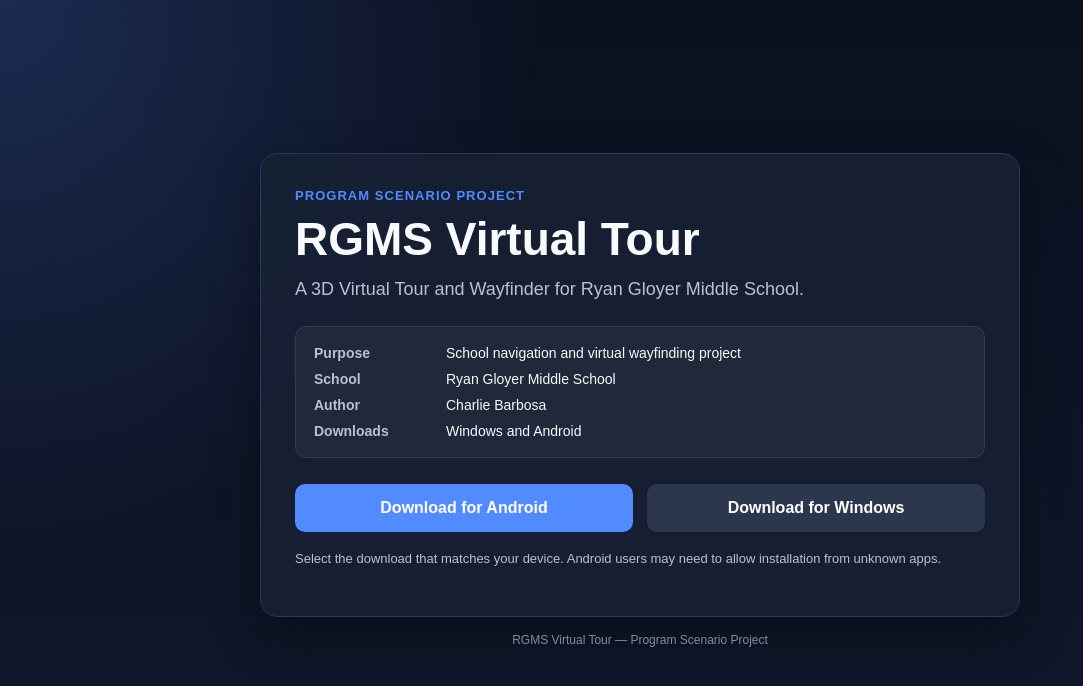
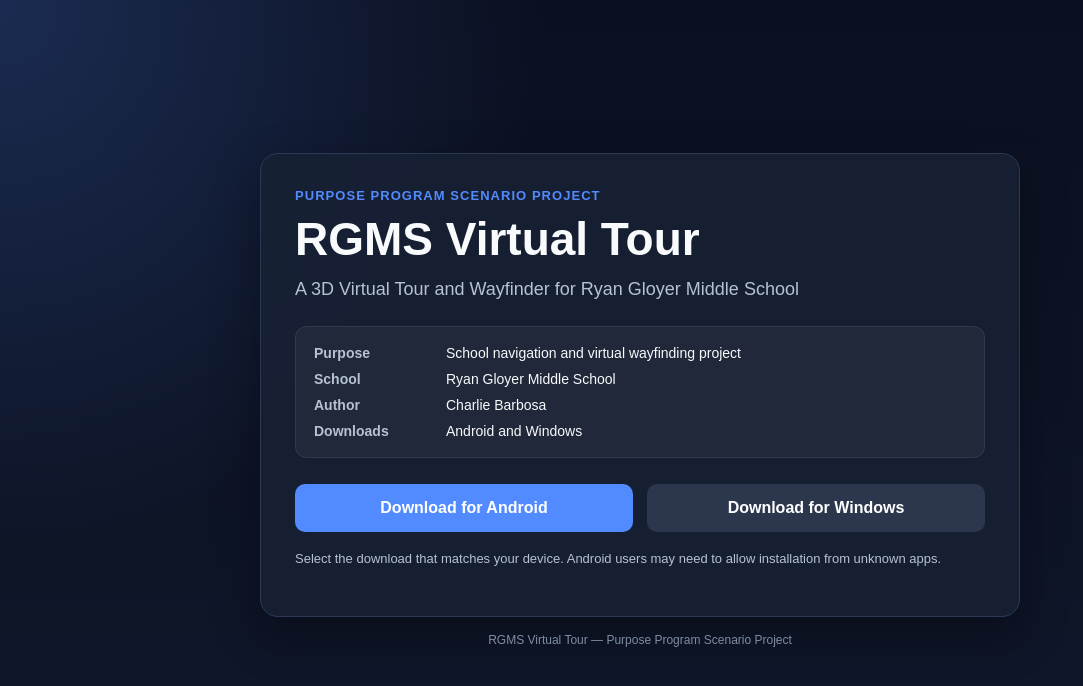
Before and after one commit to Optima-DTS/RGMS-Virtual-Tour, a plain HTML site: page index.html in a window 1280 px wide. Shown: the whole page, without its empty margins (0-1083 px from the left). Drawn offline with Linux system fonts and the light colour scheme.

Commit message:
Update index.html

```diff
--- a/index.html
+++ b/index.html
@@ -160,12 +160,12 @@
 <body>
   <main class="page">
     <section class="card">
-      <div class="eyebrow">Program Scenario Project</div>
+      <div class="eyebrow">Purpose Program Scenario Project</div>
 
       <h1>RGMS Virtual Tour</h1>
 
       <p class="subtitle">
-        A 3D Virtual Tour and Wayfinder for Ryan Gloyer Middle School.
+        A 3D Virtual Tour and Wayfinder for Ryan Gloyer Middle School
       </p>
 
       <div class="info">
@@ -186,7 +186,7 @@
 
         <div class="info-row">
           <div class="label">Downloads</div>
-          <div>Windows and Android</div>
+          <div>Android and Windows</div>
         </div>
       </div>
 
@@ -212,7 +212,7 @@
     </section>
 
     <footer>
-      RGMS Virtual Tour &mdash; Program Scenario Project
+      RGMS Virtual Tour &mdash; Purpose Program Scenario Project
     </footer>
   </main>
 </body>
```
